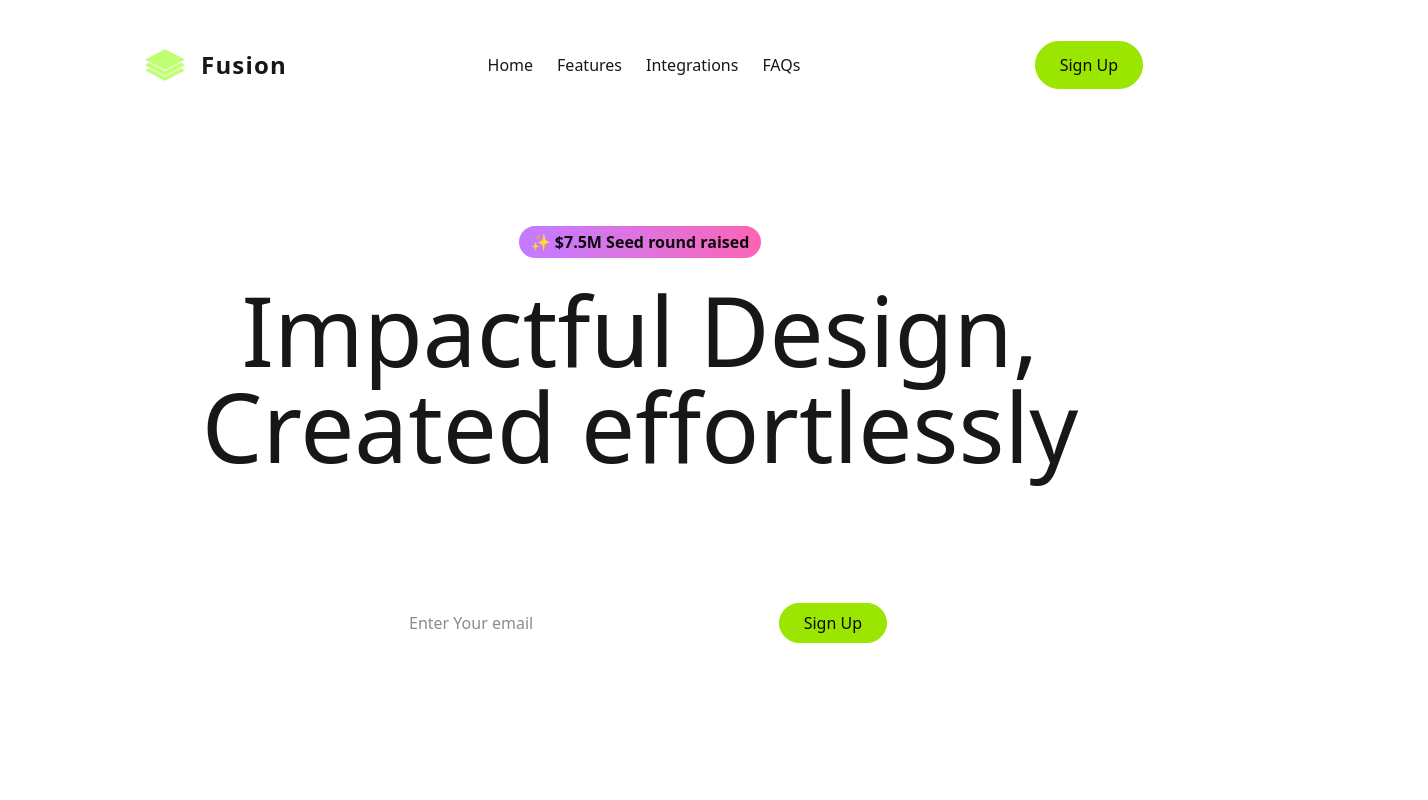
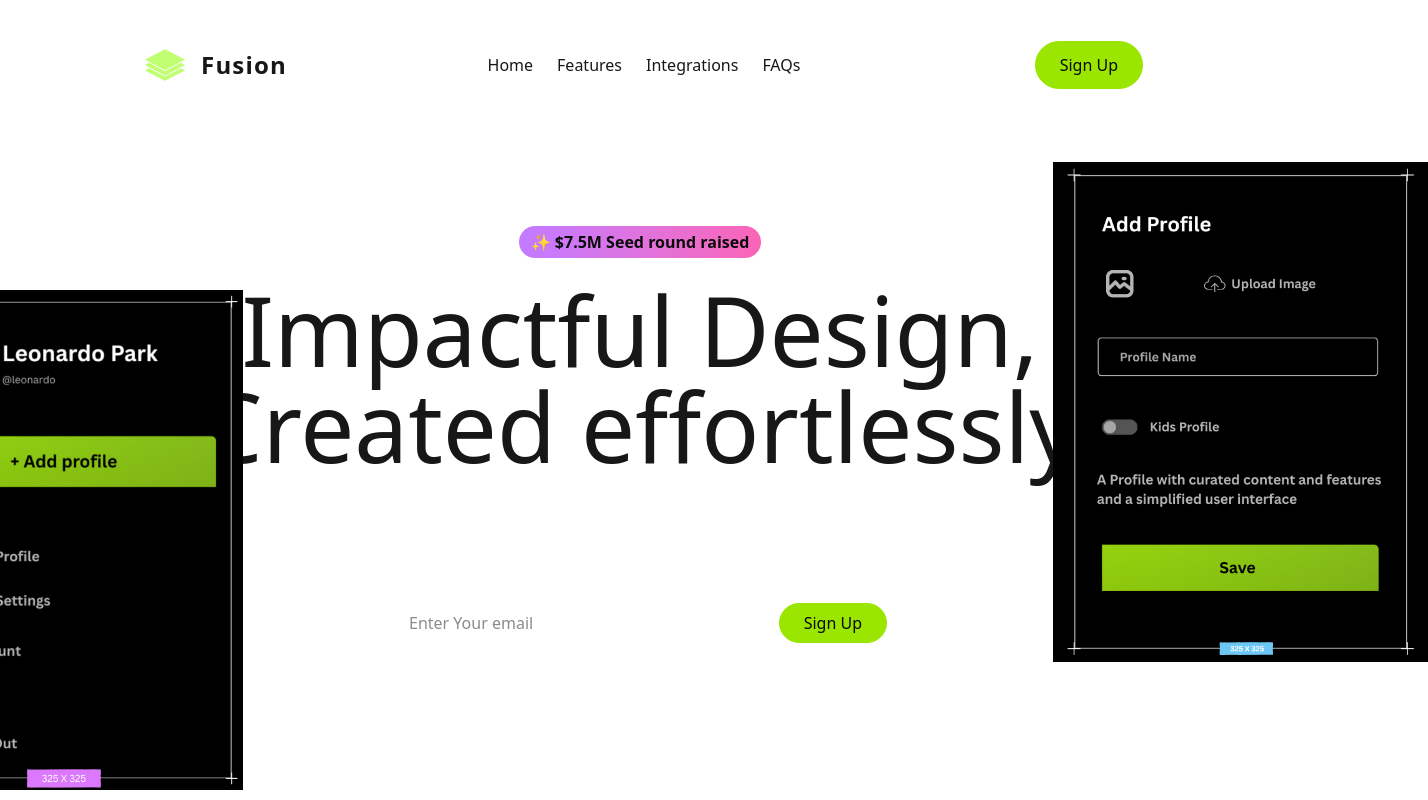
Before and after one commit to thesakshijaiswal/fusion, a Next.js app: page / in a window 1280 px wide. Shown: the whole page, 1428 px wide, since content can reach past the window. Built offline with nearby package versions, Linux system fonts and the light colour scheme.

Commit message:
feat: enhance Hero section with image integration and improved layout

```diff
--- a/src/sections/Hero.tsx
+++ b/src/sections/Hero.tsx
@@ -1,8 +1,25 @@
+import Image from "next/image";
 import Button from "@/components/Button";
+import designExample1Image from "@/assets/Images/Design-Ex-1.png";
+import designExample2Image from "@/assets/Images/Design-Ex-2.png";
 export default function Hero() {
   return (
     <section className="flex items-center justify-center px-3 py-24">
-      <div className="container">
+      <div className="relative container">
+        <div className="absolute top-16 -left-36">
+          <Image
+            src={designExample1Image}
+            alt="Design-Ex-1 image"
+            className="h-[500px] w-full"
+          />
+        </div>
+        <div className="absolute -top-16 -right-40">
+          <Image
+            src={designExample2Image}
+            alt="Design-Ex-2 image"
+            className="h-[500px] w-full"
+          />
+        </div>
         <div className="flex justify-center">
           <div className="inline-flex rounded-full bg-gradient-to-r from-purple-400 to-pink-400 px-3 py-1 font-semibold text-neutral-950">
             ✨ $7.5M Seed round raised
@@ -19,7 +36,7 @@ export default function Hero() {
           <input
             type="email"
             placeholder="Enter Your email"
-            className="bg-transparent px-4 md:flex-1"
+            className="bg-transparent px-4 outline-none md:flex-1"
           />
           <Button
             type="submit"
```
